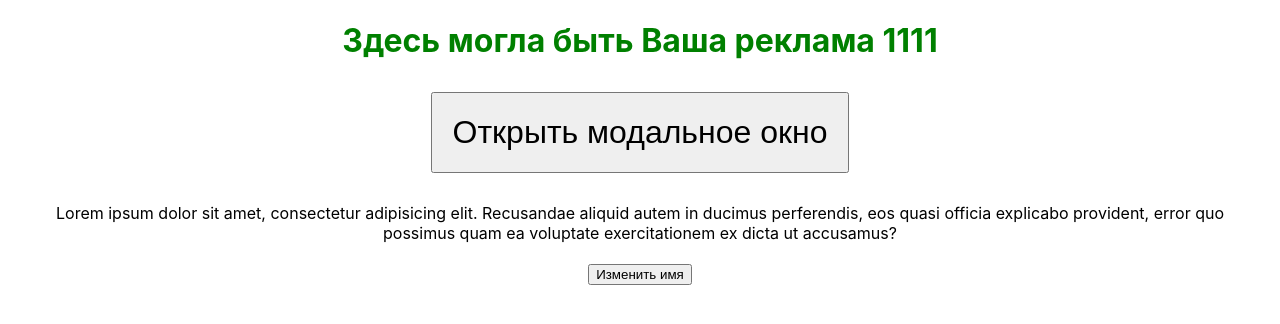
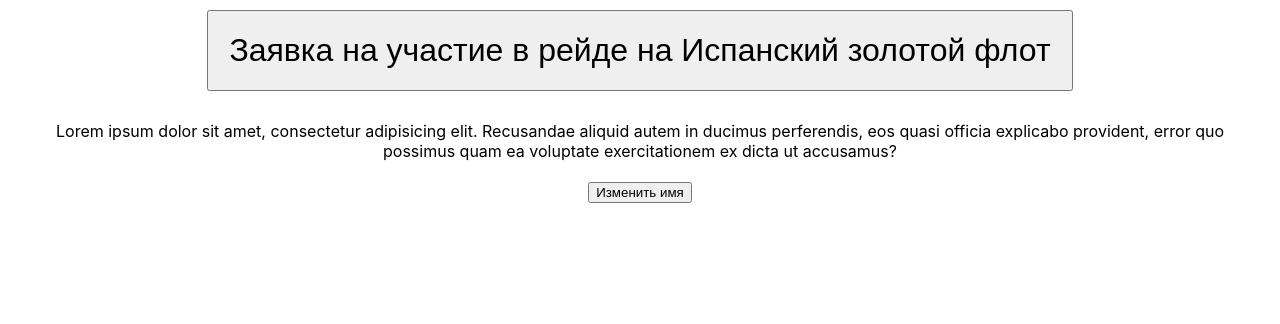
Before and after one commit to Luddendorf/kt-tool, a React (Create React App) app: page / in a window 1280 px wide. Shown: the top 324 px of the page. Built offline with nearby package versions, Linux system fonts and the light colour scheme.

Commit message:
edit button

```diff
--- a/src/App.js
+++ b/src/App.js
@@ -5,15 +5,15 @@ import React, { useState } from 'react';
 
 const App = () => {
   const [modalActive, setModalActive] = useState(false);
-  const [name, setName] = useState('Вова');
+  const [name, setName] = useState('Владимир');
   const changeName = () => {
-    setName('Новый Вова')
+    setName('Алексей')
   }
   return (
     <div className="App">
-        <h1 style={{color: "green"}}>Здесь могла быть Ваша реклама 1111</h1>
+        {/* <h1 style={{color: "green"}}>Здесь могла быть Ваша реклама 1111</h1> */}
         <main>
-          <button className='open-btn' onClick={() => setModalActive(true)}>Открыть модальное окно</button>
+          <button className='open-btn' onClick={() => setModalActive(true)}>Заявка на участие в рейде на Испанский золотой флот</button>
           <p>Lorem ipsum dolor sit amet, consectetur adipisicing elit. Recusandae aliquid autem in ducimus perferendis, eos quasi officia explicabo provident, error quo possimus quam ea voluptate exercitationem ex dicta ut accusamus?</p>
         </main>
           <Modal active={modalActive} setActive={setModalActive} name={name}>
```
